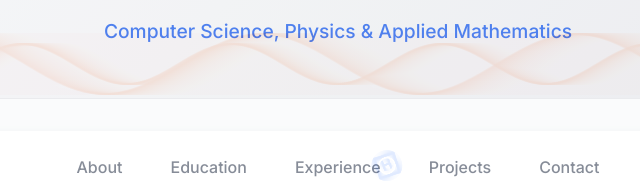
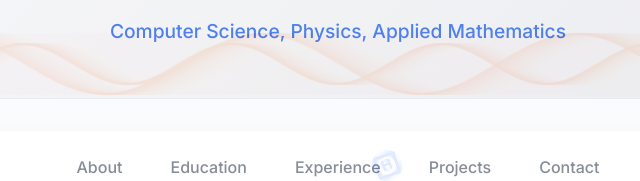
Before and after one commit to Sedan513/personal_website, a website: page index.html in a window 1280 px wide. Shown: the part 336-517 px from the top of the page, 302-942 px from the left. Drawn offline with nearby package versions, Linux system fonts and the light colour scheme; no server answers.

Commit message:
Changed Subtitle

```diff
--- a/index.html
+++ b/index.html
@@ -17,7 +17,7 @@
             </div>
             <script src="https://cdn.jsdelivr.net/npm/@emailjs/browser@3/dist/email.min.js"></script>
             <h1>Sebastian Rincon Camacho</h1>
-            <p class="tagline">Computer Science, Physics & Applied Mathematics</p>
+            <p class="tagline">Computer Science, Physics, Applied Mathematics</p>
         </header>
 
         <nav>
```
